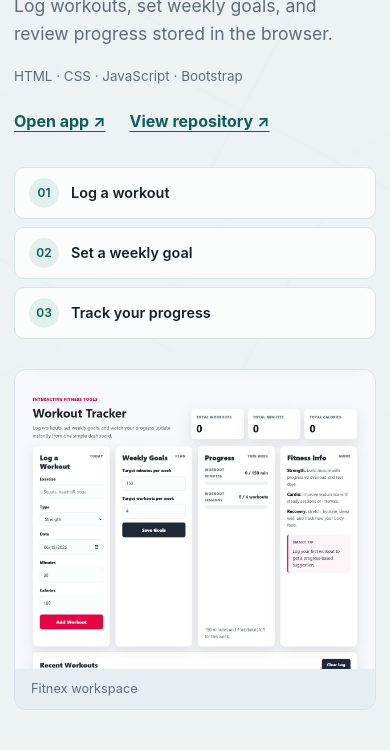
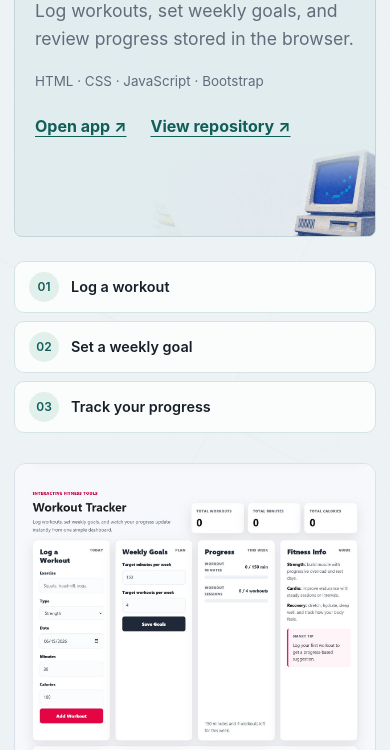
Before and after one commit to Fidel2197/Portfolio, a plain HTML site: page fitnex.html in a window 390 px wide. Shown: the part 350-1100 px from the top of the page. Drawn offline with Linux system fonts and the light colour scheme.

Commit message:
Show illustrated backgrounds on inner portfolio pages

```diff
--- a/presentation.css
+++ b/presentation.css
@@ -172,6 +172,36 @@ body::after {
     #e6efef url("assets/retro-keyboard.jpg") right 58% / cover no-repeat;
 }
 
+.page-main > .case-heading:first-of-type {
+  --heading-art: url("assets/retro-keyboard.jpg");
+  position: relative;
+  isolation: isolate;
+  max-width: none;
+  min-height: 190px;
+  margin: 0 0 24px;
+  padding: 28px 31% 28px 28px;
+  border: 1px solid #c4d5d9;
+  border-radius: 8px;
+  background: #e1ecee;
+  overflow: hidden;
+}
+
+.case-study > .case-heading:first-of-type {
+  --heading-art: url("assets/retro-workstation.jpg");
+  --heading-art-size: auto 145%;
+  margin-top: 16px;
+}
+
+.page-main > .case-heading:first-of-type::before {
+  position: absolute;
+  z-index: -1;
+  inset: 0 0 0 auto;
+  width: 34%;
+  background: linear-gradient(90deg, #e1ecee, #e1ecee00 58%),
+    var(--heading-art) right bottom / var(--heading-art-size, cover) no-repeat;
+  content: "";
+}
+
 .curated-home .featured-card,
 .gallery-card,
 .case-sections section {
@@ -189,6 +219,21 @@ body::after {
 @media (max-width: 560px) {
   .curated-home .hero h1 { font-size: 2.45rem; }
 
+  .page-main > .case-heading:first-of-type {
+    padding: 20px 20px 96px;
+  }
+
+  .page-main > .case-heading:first-of-type::before {
+    inset: auto 0 0 auto;
+    width: min(66%, 224px);
+    height: 98px;
+    background-image: linear-gradient(90deg, #e1ecee, #e1ecee00 54%),
+      linear-gradient(#e1ecee, #e1ecee00 52%), var(--heading-art);
+    background-position: center, center, right bottom;
+    background-size: auto, auto, auto 185%;
+    background-repeat: no-repeat;
+  }
+
   .curated-home .hero {
     background-size: auto, auto 62%;
     background-position: center, center bottom;
```
